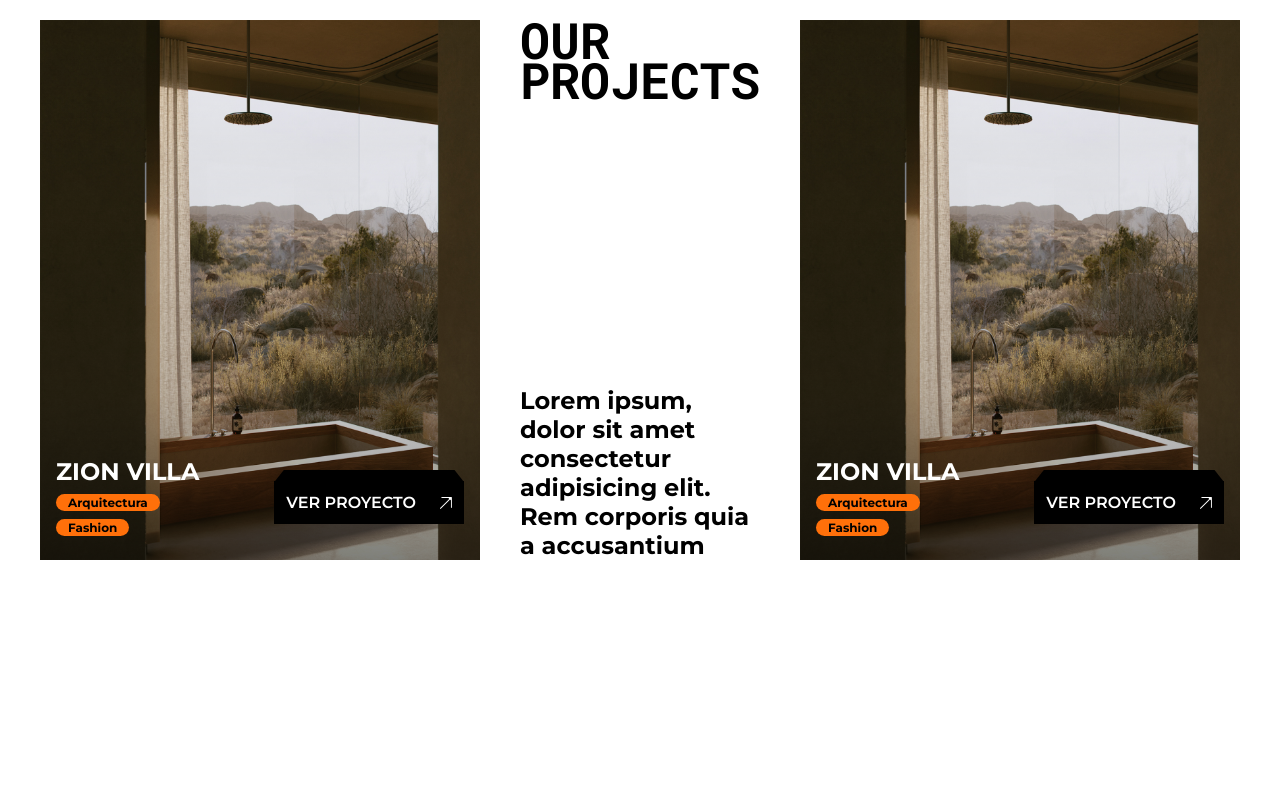
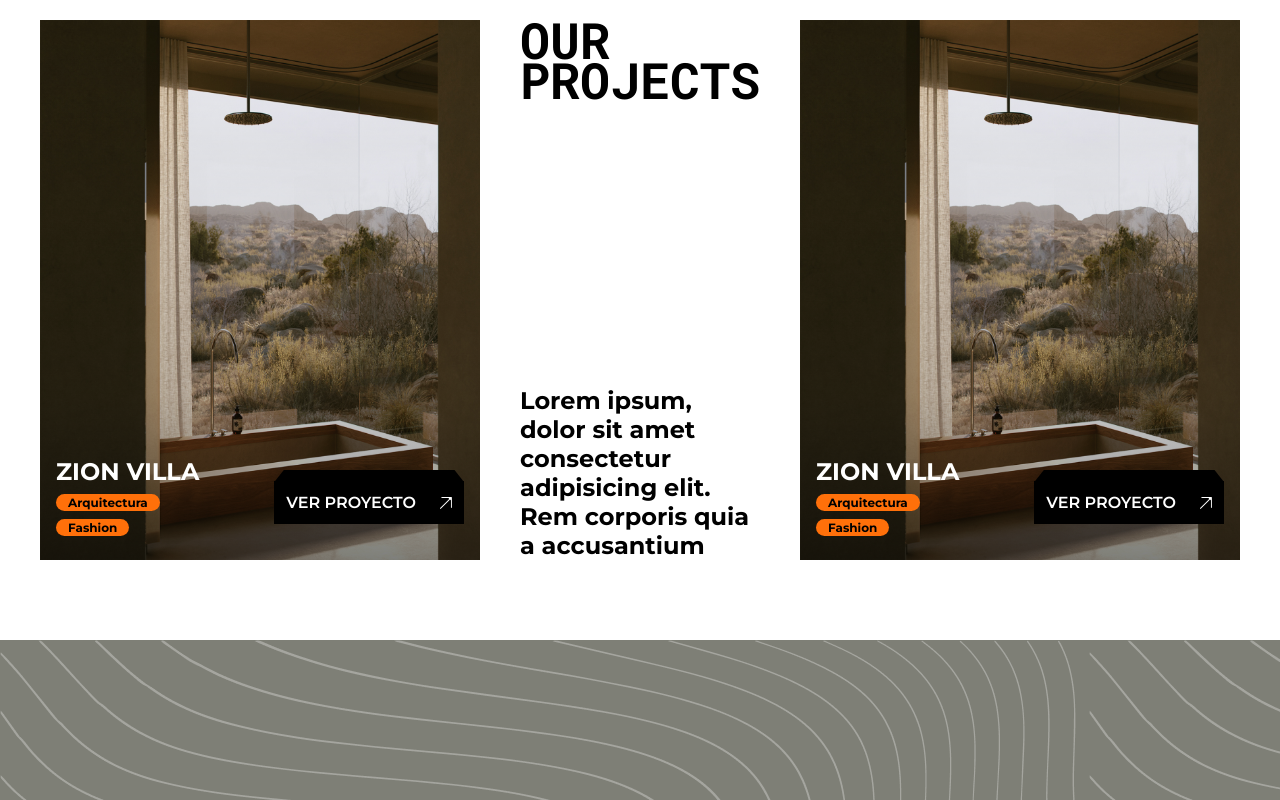
Before and after one commit to CristianCavanzo/Gretta, a Next.js app: page / in a window 1280 px wide. Shown: the part 2004-2804 px from the top of the page. Before the commit the page ends 2644 px from the top, so only its background shows below. Built offline with nearby package versions, Linux system fonts and the light colour scheme.

Commit message:
[Init]: projects section

```diff
--- /dev/null
+++ b/src/layout/Projects/index.tsx
@@ -0,0 +1,29 @@
+import React from 'react';
+import styled from 'styled-components';
+import Lines from '@img/lines_background.png';
+
+const ProjectsComponent = styled.section`
+	background: #7e7f76;
+	padding: 80px 40px;
+	position: relative;
+	.projects_lines {
+		top: 0;
+		left: 0;
+		right: 0;
+		bottom: 0;
+		position: absolute;
+		background: url(${Lines.src});
+		opacity: 0.3;
+	}
+`;
+
+const Projects = () => {
+	return (
+		<ProjectsComponent>
+			<div className="projects_lines"></div>
+			<div className="projects_container"></div>
+		</ProjectsComponent>
+	);
+};
+
+export { Projects };
--- a/src/pages/index.tsx
+++ b/src/pages/index.tsx
@@ -7,6 +7,7 @@ import { CTA } from 'layout/CTA';
 import React, { Fragment } from 'react';
 import styled from 'styled-components';
 import { Portfolio } from 'layout/Portfolio';
+import { Projects } from 'layout/Projects';
 const ContentSlider = styled.div`
 	display: flex;
 	row-gap: 8px;
@@ -32,6 +33,7 @@ const Home = () => {
 			</Experiencia>
 			<CTA />
 			<Portfolio></Portfolio>
+			<Projects />
 		</Fragment>
 	);
 };
```
Also changed, not shown: src/layout/Projects/components/Card.tsx (added, +12 -0 lines).
